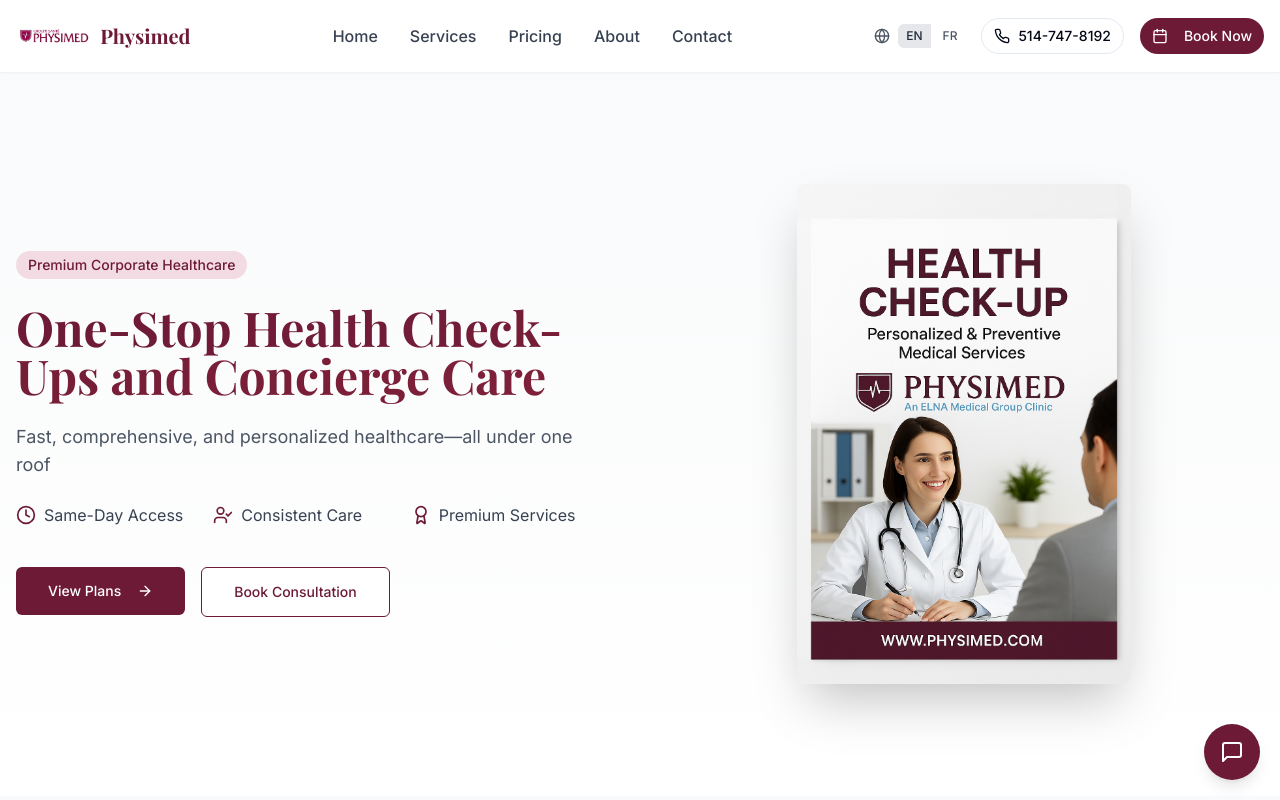
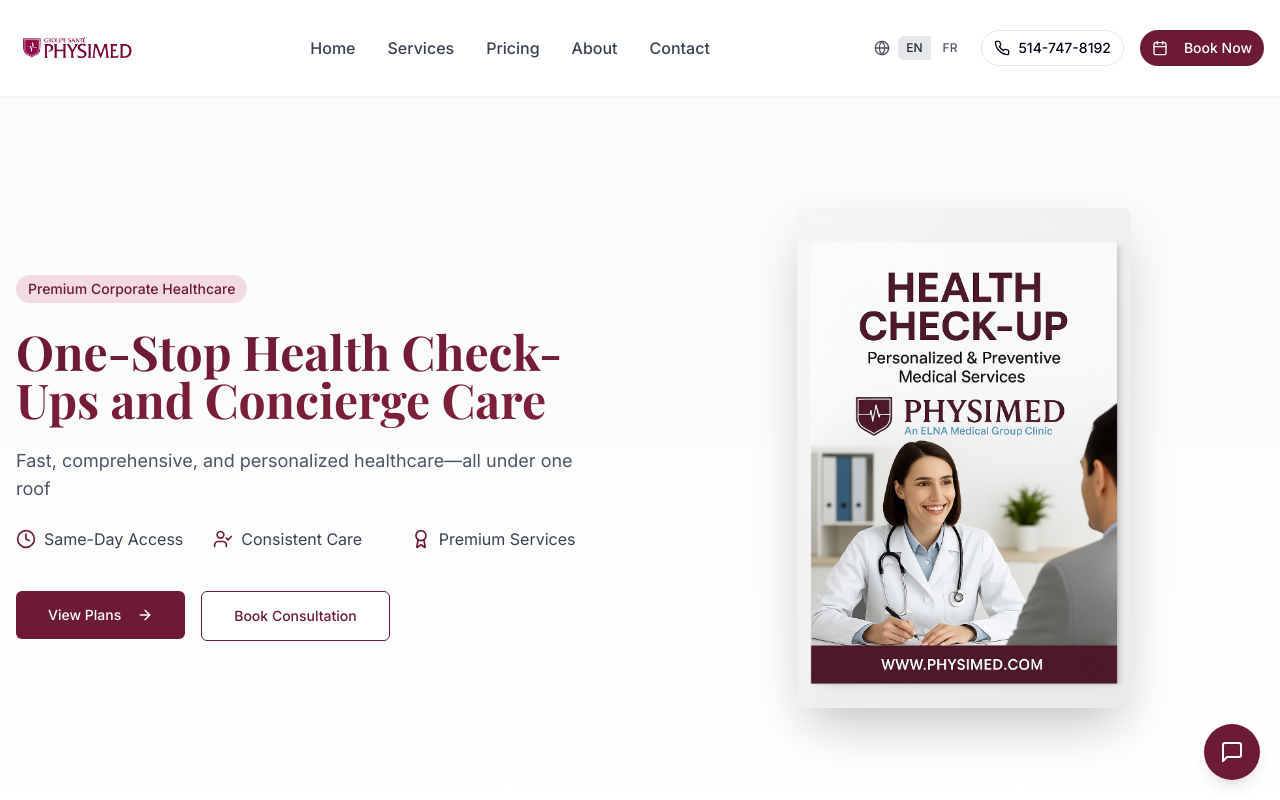
Before and after one commit to benhaim23/physimed-health-hub, a React (Vite) app: page / in a window 1280 px wide. Shown: the top 800 px of the page. Built offline with nearby package versions, Linux system fonts and the light colour scheme.

Commit message:
Remove Physimed button and adjust logo
Refactor the Navbar component to remove the Physimed button and increase the size of the company logo, adjusting its position for improved UI.

```diff
--- a/src/components/Navbar.tsx
+++ b/src/components/Navbar.tsx
@@ -24,9 +24,8 @@ export default function Navbar() {
               <img
                 src="/lovable-uploads/9517cafd-887f-421a-85e8-41ba5866a617.png"
                 alt="Physimed Logo"
-                className="h-10 mr-2"
+                className="h-16 mr-2" // Enlarged logo height from h-10 to h-16
               />
-              <span className="hidden md:inline-block text-physimed-800 font-serif text-xl font-bold">Physimed</span>
             </Link>
           </div>
 
```
